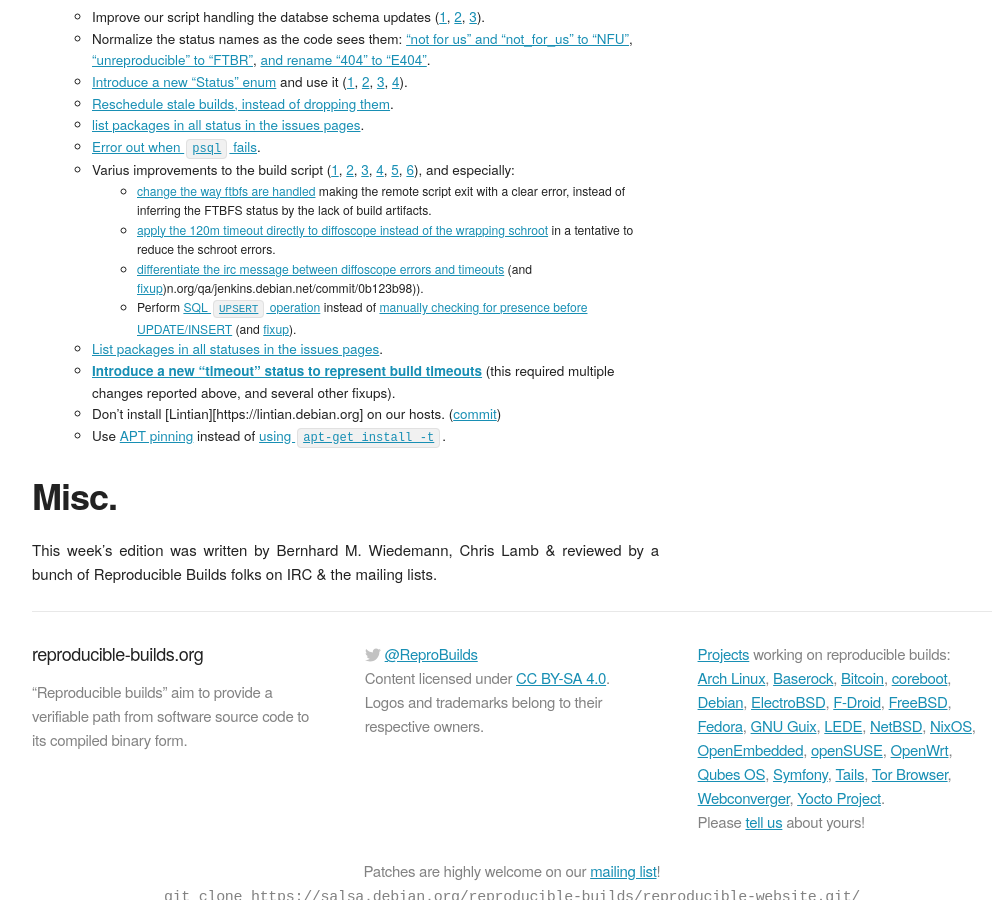
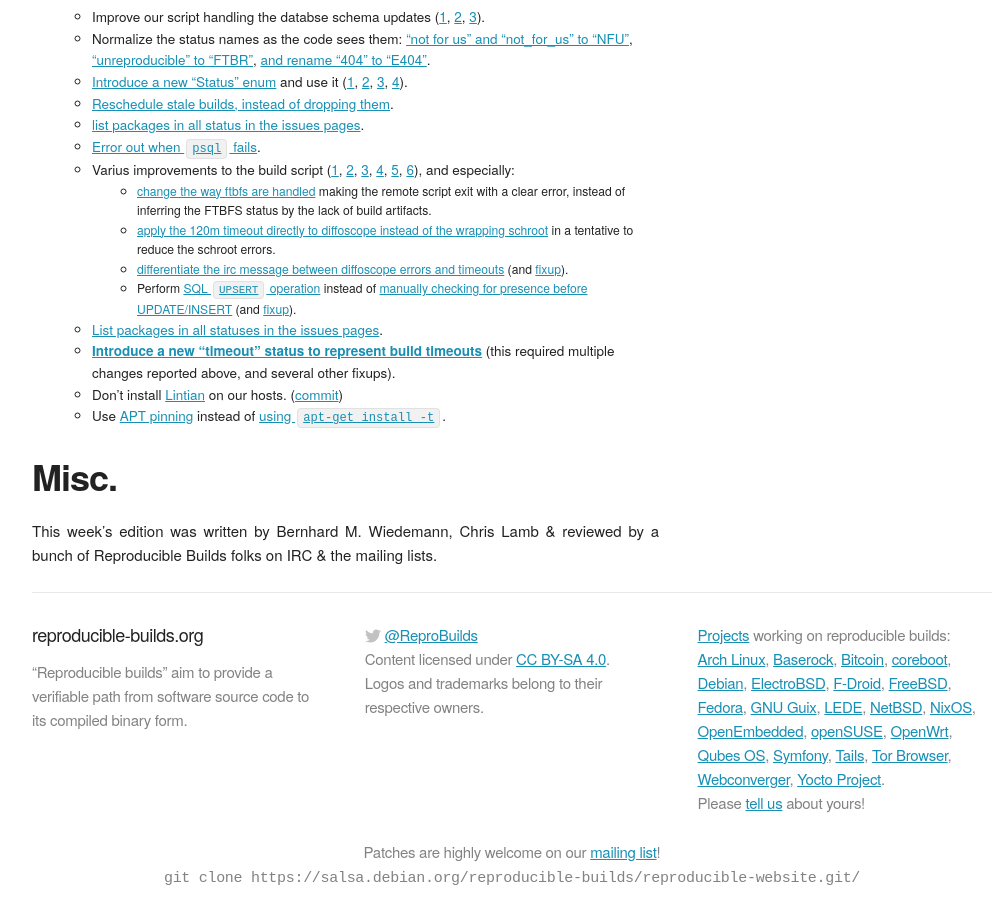
Before and after one commit to prototypefund/reproducible-website, a Jekyll site: the page built from _blog/posts/165.md, in a window 1280 px wide and 900 px high, scrolled down 1500 px. Shown: the whole window, without its empty margins (128-1134 px from the left). Built offline with Jekyll 4.4.1, drawn with Linux system fonts in a browser that asks for light colours; some web fonts are replaced.

Commit message:
165: fix 2 links

```diff
--- a/_blog/posts/165.md
+++ b/_blog/posts/165.md
@@ -53,11 +53,11 @@
     * Varius improvements to the build script ([1](https://salsa.debian.org/qa/jenkins.debian.net/commit/0470f48c), [2](https://salsa.debian.org/qa/jenkins.debian.net/commit/0470f48c), [3](https://salsa.debian.org/qa/jenkins.debian.net/commit/84dffbff), [4](https://salsa.debian.org/qa/jenkins.debian.net/commit/53e059fd), [5](https://salsa.debian.org/qa/jenkins.debian.net/commit/e7cde572), [6](https://salsa.debian.org/qa/jenkins.debian.net/commit/bdaff5af)), and especially:
         * [change the way ftbfs are handled](https://salsa.debian.org/qa/jenkins.debian.net/commit/fda61fc7) making the remote script exit with a clear error, instead of inferring the FTBFS status by the lack of build artifacts.
         * [apply the 120m timeout directly to diffoscope instead of the wrapping schroot](https://salsa.debian.org/qa/jenkins.debian.net/commit/a903dd7b) in a tentative to reduce the schroot errors.
-        * [differentiate the irc message between diffoscope errors and timeouts](https://salsa.debian.org/qa/jenkins.debian.net/commit/bae726d3) (and [fixup](https://salsa.deb))n.org/qa/jenkins.debian.net/commit/0b123b98)).
+        * [differentiate the irc message between diffoscope errors and timeouts](https://salsa.debian.org/qa/jenkins.debian.net/commit/bae726d3) (and [fixup](https://salsa.debian.org/qa/jenkins.debian.net/commit/0b123b98)).
         * Perform [SQL `UPSERT` operation](https://wiki.postgresql.org/wiki/UPSERT) instead of [manually checking for presence before UPDATE/INSERT](https://salsa.debian.org/qa/jenkins.debian.net/commit/34570a21) (and [fixup](https://salsa.debian.org/qa/jenkins.debian.net/commit/e6af59dd)).
     * [List packages in all statuses in the issues pages](https://salsa.debian.org/qa/jenkins.debian.net/commit/f6dfd246).
     * **[Introduce a new "timeout" status to represent build timeouts](https://salsa.debian.org/qa/jenkins.debian.net/commit/4395f641)** (this required multiple changes reported above, and several other fixups).
-    * Don't install [Lintian][https://lintian.debian.org] on our hosts. ([commit](https://salsa.debian.org/qa/jenkins.debian.net/commit/6f915a55))
+    * Don't install [Lintian](https://lintian.debian.org) on our hosts. ([commit](https://salsa.debian.org/qa/jenkins.debian.net/commit/6f915a55))
     * Use [APT pinning](https://wiki.debian.org/AptPreferences) instead of [using `apt-get install -t`](https://salsa.debian.org/qa/jenkins.debian.net/commit/67fb58ea).
 
 
```
